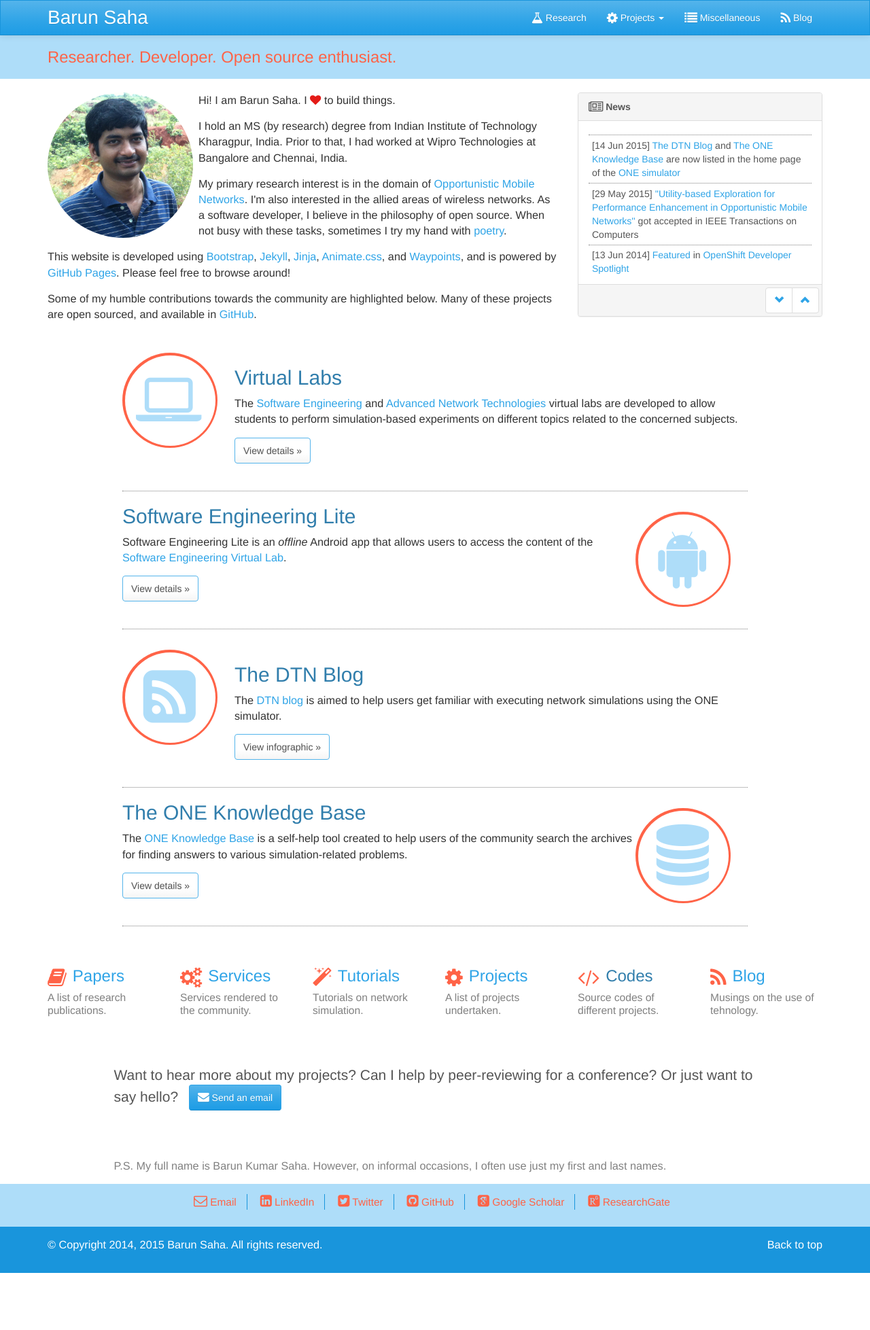
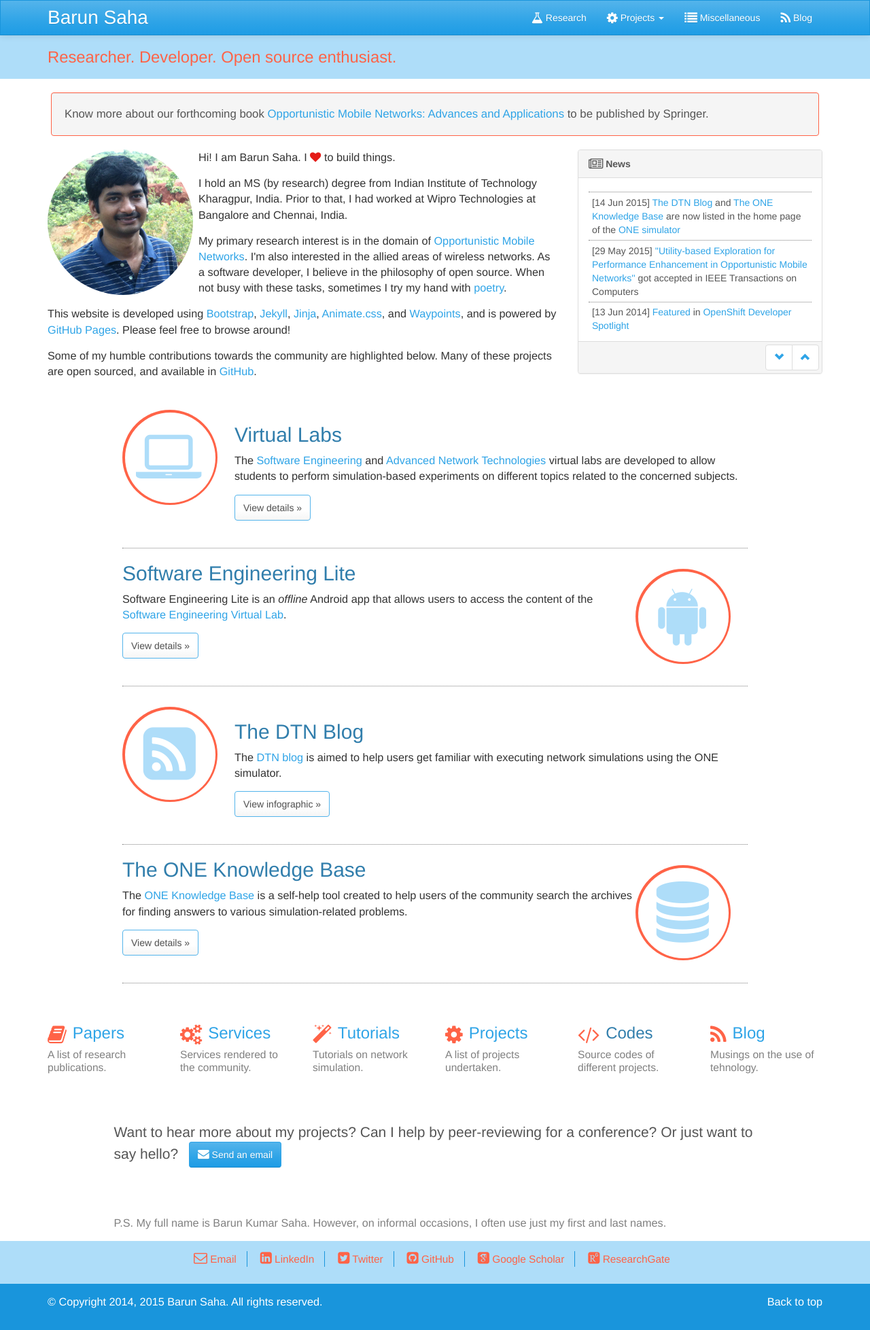
Before and after one commit to barun-saha/barun-saha.github.io, a Jekyll site: the page index.html, which Jekyll copies as it is, in a window 1280 px wide. Shown: the whole page at 68% size. Built offline with Jekyll 4.4.1, drawn with Linux system fonts in a browser that asks for light colours; nearby versions of some CDN libraries; some web fonts are replaced; before the commit the page ends 1873 px from its top, so only the background shows below that.

Commit message:
Added dynamic site message display

```diff
--- a/assets/css/custom.css
+++ b/assets/css/custom.css
@@ -503,3 +503,9 @@
 .book-social p {
     font-size: 14px;
 }*/
+.site-message {
+    font-size: 1.2em;
+    border: 1px solid tomato;
+    margin-left: 20px;
+    margin-right: 20px;
+}
--- /dev/null
+++ b/assets/js/site_message.js
@@ -0,0 +1,9 @@
+$(document).ready(function() {
+    $.get("site_messages.txt", function(data) {
+        var text_size = data.length;
+        if (text_size > 3) {
+            var element = '<div class="well site-message"></div>';
+            $("#main").prepend($(element).html(data));
+        }
+    });
+});
--- a/index.html
+++ b/index.html
@@ -65,7 +65,7 @@
 
 
     <div class="container">
-        <div class="row">
+        <div class="row" id="main">
             <div class="col-md-8">
                 <img align="left" alt="Barun Saha" style="padding-right: 8px;"
                      class="circle" src="images/self/barun_saha_thumbnail.jpg">
@@ -396,6 +396,7 @@
     <link href="assets/lib/animate.css/animate.min.css" rel="stylesheet">
     <script src="assets/lib/jquery.waypoints.min.js" type="text/javascript"></script>
     <script src="assets/js/animation.js" type="text/javascript" async></script>
+    <script src="assets/js/site_message.js" type="text/javascript" async></script>
 
 
   </body>
--- /dev/null
+++ b/site_messages.txt
@@ -0,0 +1,3 @@
+Know more about our forthcoming book <a href="the_omn_book.html">
+Opportunistic Mobile Networks: Advances and Applications</a> to be
+published by Springer.
--- a/templates/index.html
+++ b/templates/index.html
@@ -7,7 +7,7 @@
 {% block content %}
 
     <div class="container">
-        <div class="row">
+        <div class="row" id="main">
             <div class="col-md-8">
                 <img align="left" alt="Barun Saha" style="padding-right: 8px;"
                      class="circle" src="images/self/barun_saha_thumbnail.jpg">
@@ -285,4 +285,5 @@
     <link href="assets/lib/animate.css/animate.min.css" rel="stylesheet">
     <script src="assets/lib/jquery.waypoints.min.js" type="text/javascript"></script>
     <script src="assets/js/animation.js" type="text/javascript" async></script>
+    <script src="assets/js/site_message.js" type="text/javascript" async></script>
 {% endblock %}
```
Also changed, not shown: templates/the_omn_book.html (+5 -7 lines), the_omn_book.html (+5 -7 lines).
